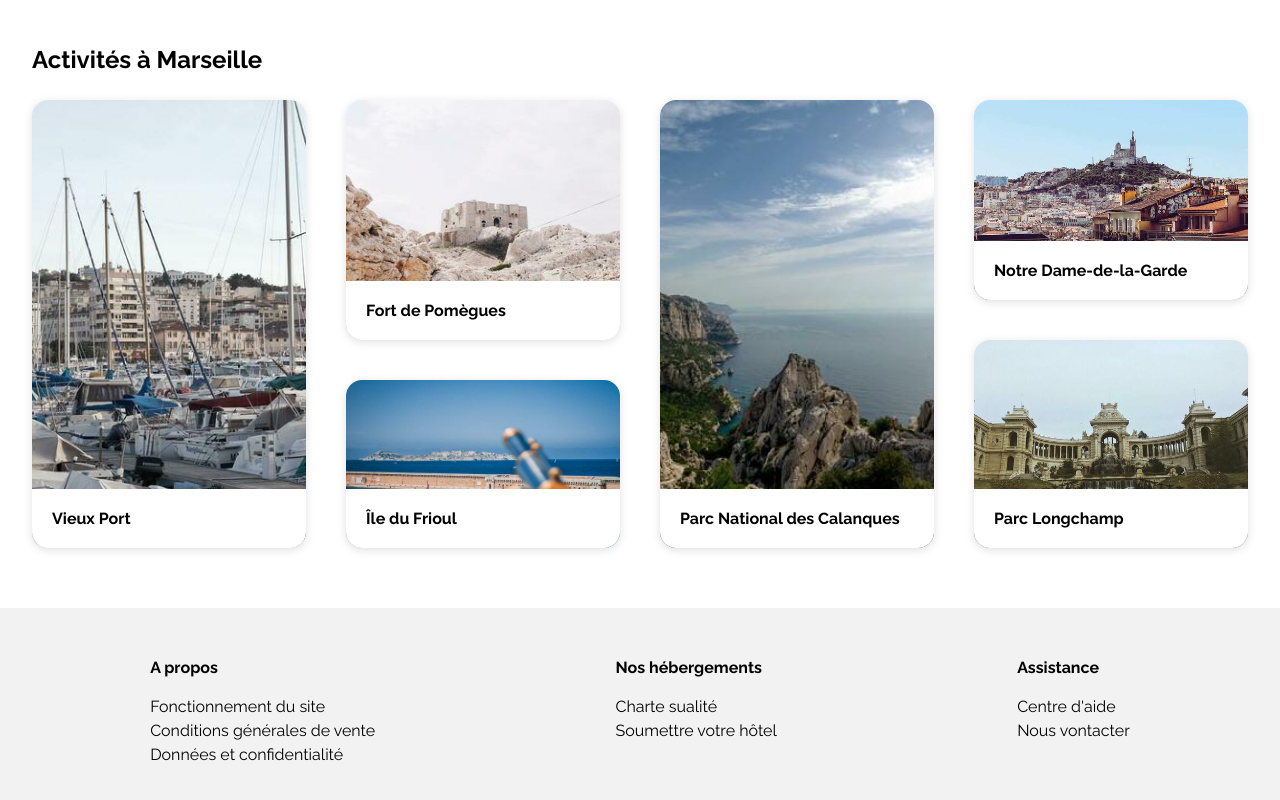
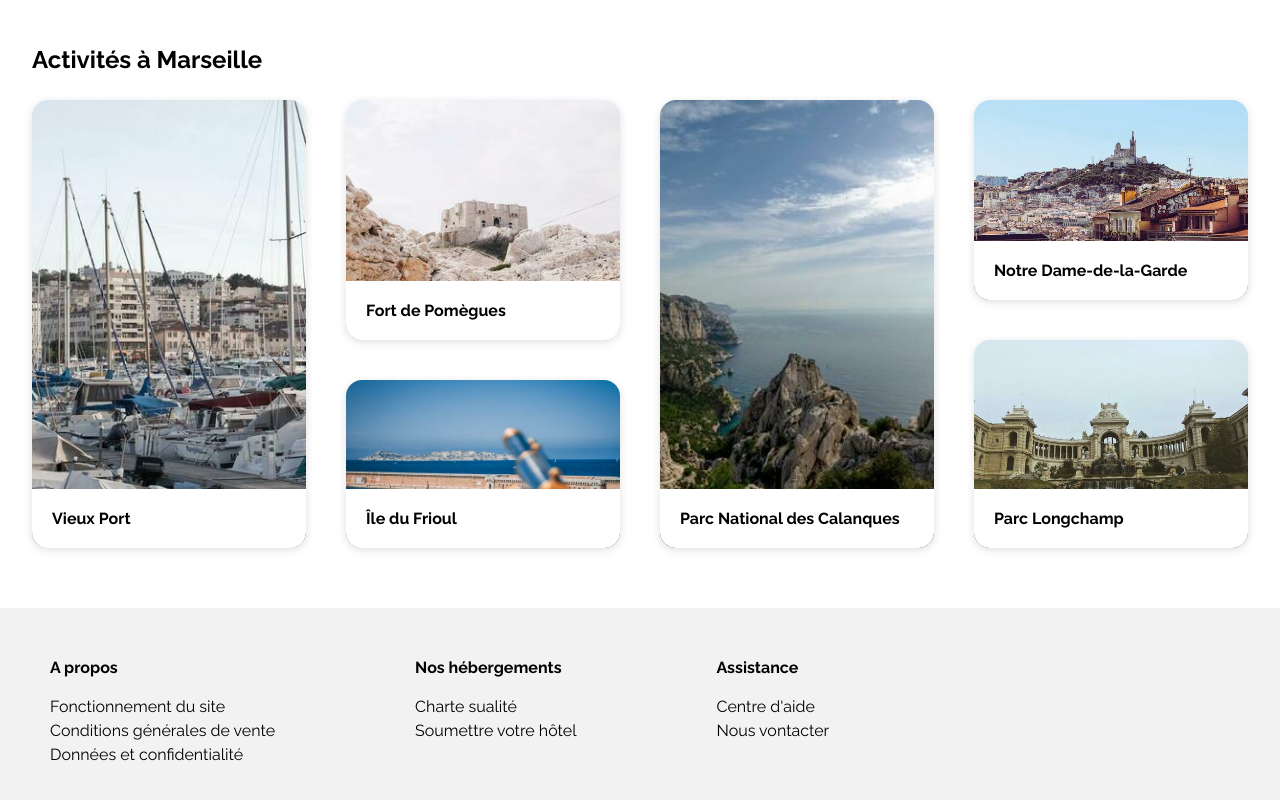
Before and after one commit to imoulay/AITMOULAYabdelhake_2_150621, a plain HTML site: page index.html in a window 1280 px wide. Shown: the part 1077-1877 px from the top of the page. Drawn offline with Linux system fonts and the light colour scheme.

Commit message:
footer
changement au niveau du flex-box

```diff
--- a/style.css
+++ b/style.css
@@ -373,14 +373,13 @@ nav {
   padding: 20px;
   border-radius: 0 0 16px 16px;
 }
-/* ******************* ACTIVITES ******************* */
+/* ******************* FOOTER ******************* */
 footer {
   background: #f2f2f2;
   display: flex;
   padding: 30px;
-  justify-content: space-around;
-  align-items: flex-start;
-  flex-wrap: wrap;
+  column-gap: 100px;
+  justify-content: flex-start;
   flex-direction: row;
 }
 .BasDePage {
```
